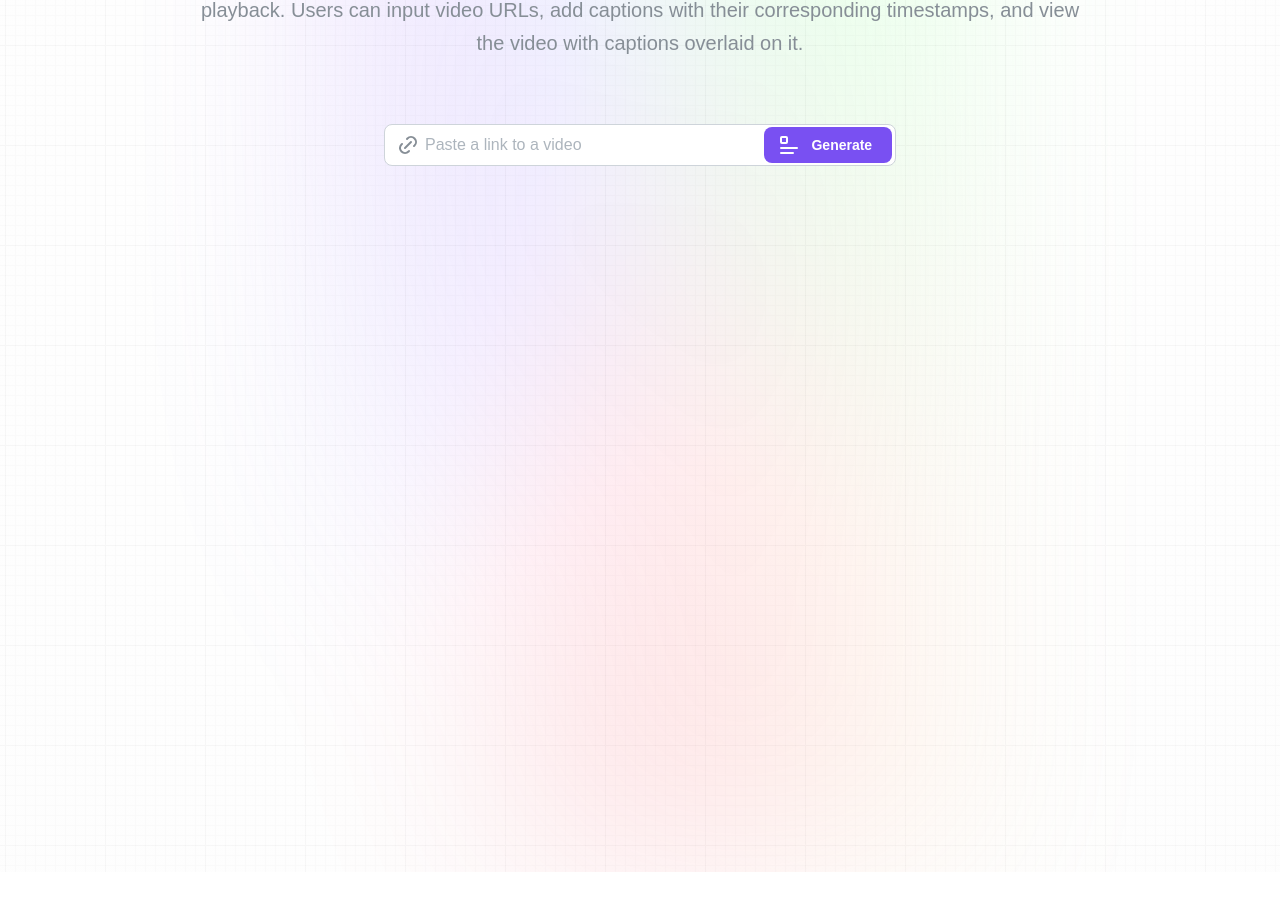
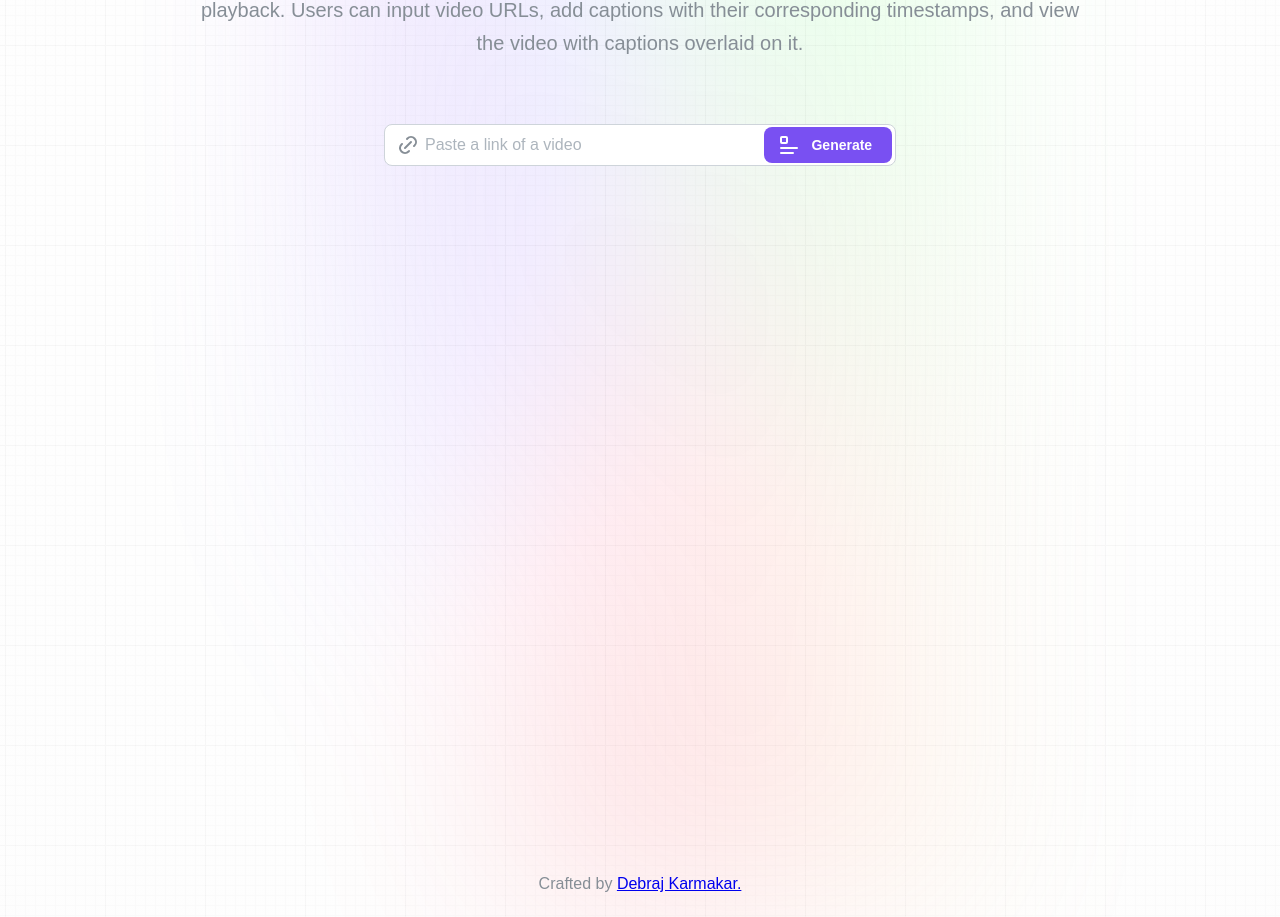
Before and after one commit to debrajhyper/videocap, a React (Vite) app: page / in a window 1280 px wide. Shown: the part 360-1277 px from the top of the page. Before the commit the page ends 1232 px from the top, so only its background shows below. Built offline with nearby package versions, Linux system fonts and the light colour scheme; a small style sheet from the web is missing.

Commit message:
style: added foter

```diff
--- a/src/app/App.tsx
+++ b/src/app/App.tsx
@@ -77,6 +77,7 @@ function App() {
             }
           </Grid.Col>
         </Grid>
+        <Text ta='center' c='dimmed' mb={20}>Crafted by <a href='https://linkedin.com/in/debrajkarmakar010/' target='_blank'>Debraj Karmakar.</a></Text>
       </div>
     </main>
   );
--- a/src/components/CaptionInput/CaptionInput.tsx
+++ b/src/components/CaptionInput/CaptionInput.tsx
@@ -1,6 +1,6 @@
 import { useState } from 'react';
 import classes from './CaptionInput.module.css'
-import { Button, Flex, Group, NumberInput, Textarea } from '@mantine/core';
+import { Button, Flex, Group, NumberInput, Textarea, Text } from '@mantine/core';
 
 export const CaptionInput: React.FC<CaptionInputProps> = ({ captions, setCaptions }) => {
     // State to manage the timestamp input for video
@@ -27,10 +27,11 @@ export const CaptionInput: React.FC<CaptionInputProps> = ({ captions, setCaption
             mih={50}
             gap="md"
             justify="center"
-            align="center"
+            align="start"
             direction="column"
             wrap="wrap"
         >
+            <Text fw={800} ta='left' c='violet'>Sync caption with video</Text>
             {/* Input for entering the timestamp of the caption */}
             <NumberInput
                 label="Caption Timestamp (in seconds)"
--- a/src/components/VideoInput/VideoInput.tsx
+++ b/src/components/VideoInput/VideoInput.tsx
@@ -33,7 +33,7 @@ export const VideoInput: React.FC<VideoInputProps> = ({ setVideoUrl }) => {
         <TextInput
             radius="md"
             size="md"
-            placeholder="Paste a link to a video"
+            placeholder="Paste a link of a video"
             rightSectionWidth='8.6rem'
             w={{ base: '90%', sm: '80%', md: '60%', lg: '40%' }}
             ref={videoInputRef}
--- a/tsconfig.app.json
+++ b/tsconfig.app.json
@@ -23,10 +23,6 @@
       "@App/*": ["src/app/*"],
       "@Components": ["src/components/index"],
       "@Components/*": ["src/components/*"],
-      "@Constants": ["src/constants/index"],
-      "@Constants/*": ["src/constants/*"],
-      "@Utils": ["src/utils/index"],
-      "@Utils/*": ["src/utils/*"],
     },
 
     /* Linting */
```
